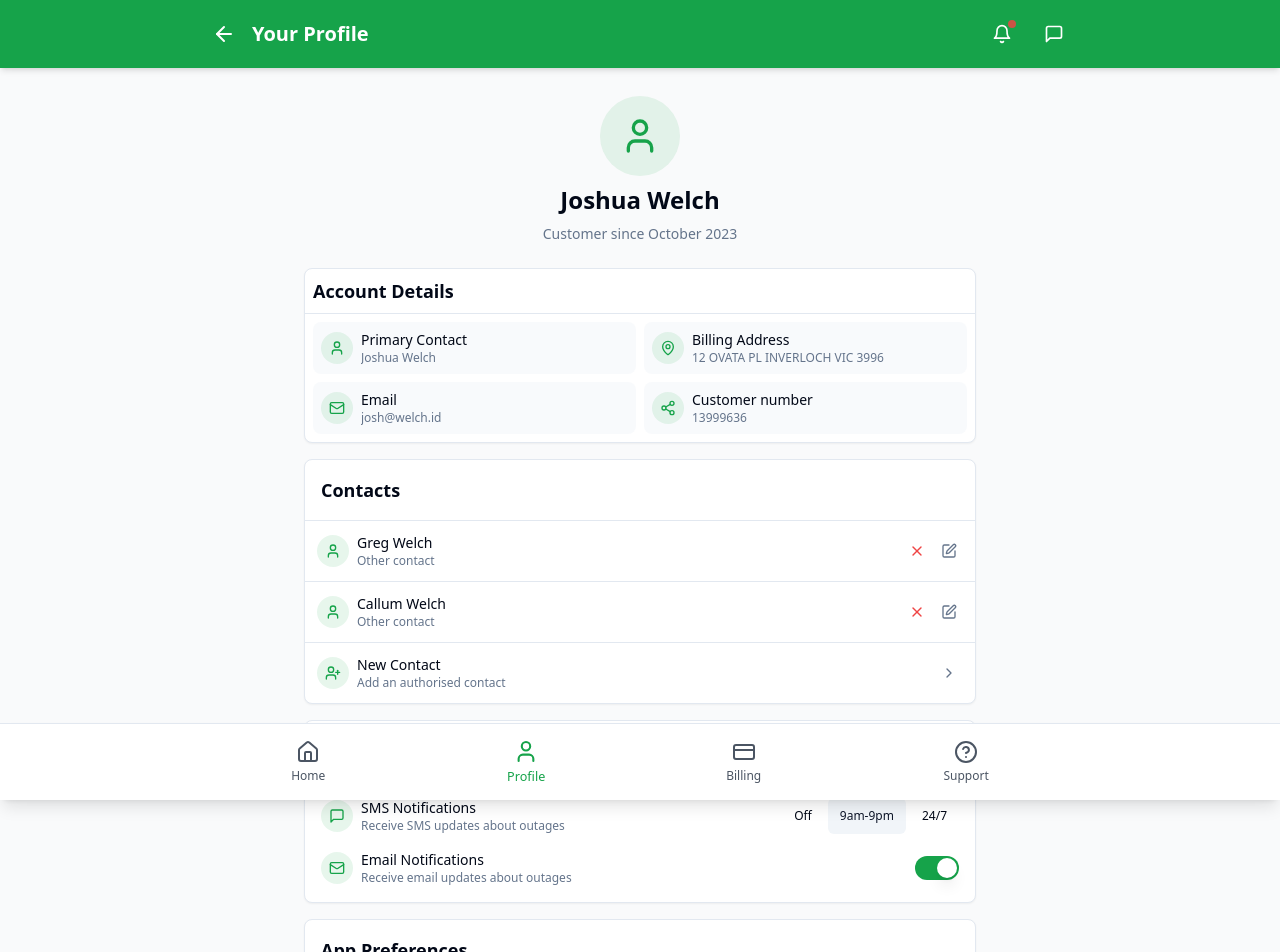
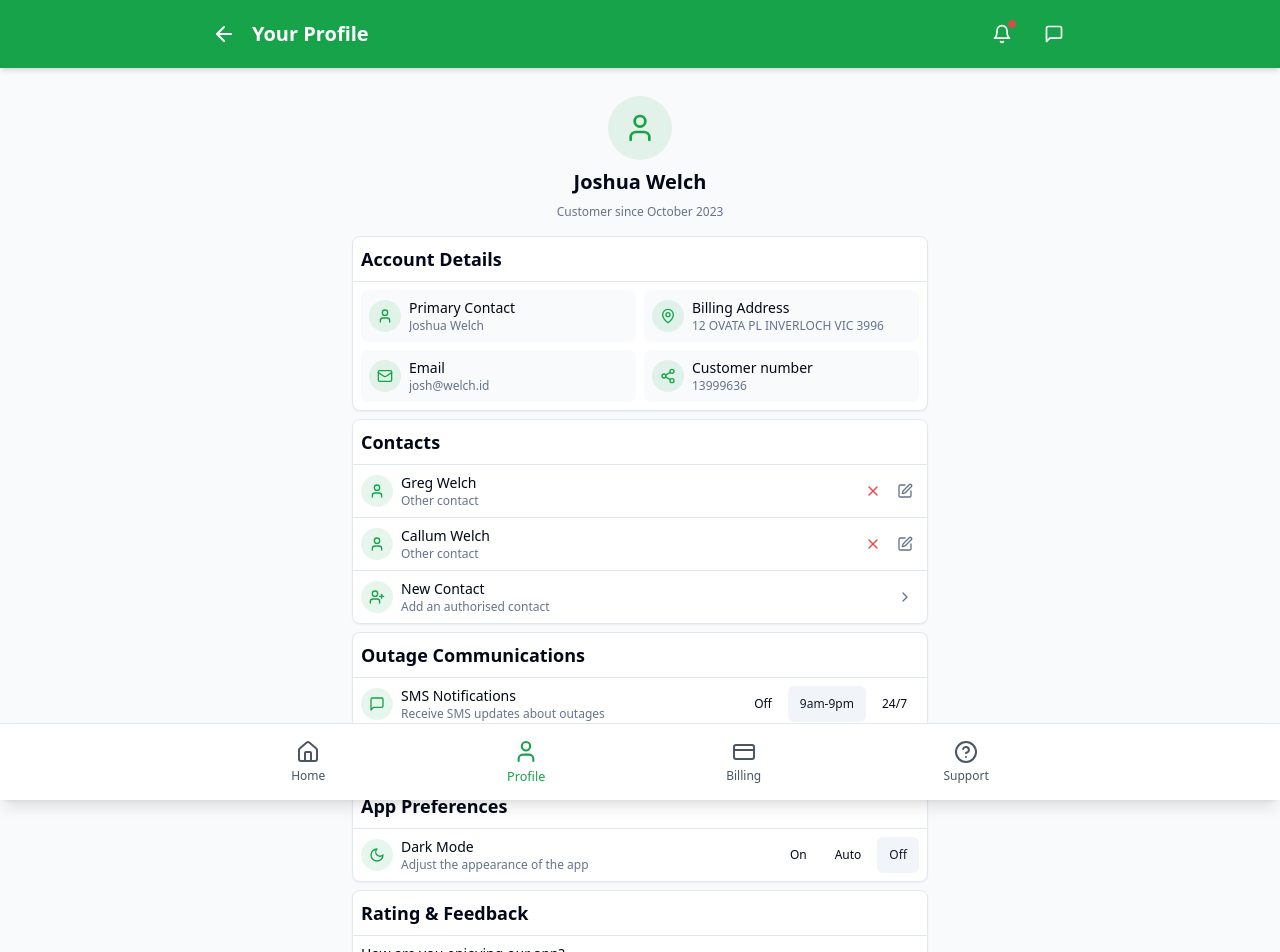
Before and after one commit to Josh-welch/api-connectivity-explorer, a React (Vite) app: page /profile in a window 1280 px wide. Shown: the top 952 px of the page. Built offline with nearby package versions, Linux system fonts and the light colour scheme.

Commit message:
Improve Profile Page UI Consistency
Adjusted spacing across all sections of the profile page to ensure a uniform appearance and enhance the overall user interface.
[skip gpt_engineer]

```diff
--- a/src/components/profile/AppPreferences.tsx
+++ b/src/components/profile/AppPreferences.tsx
@@ -10,18 +10,18 @@ interface AppPreferencesProps {
 const AppPreferences = ({ darkMode, setDarkMode }: AppPreferencesProps) => {
   return (
     <Card className="overflow-hidden">
-      <div className="p-4 border-b">
+      <div className="p-2 border-b">
         <h2 className="text-lg font-semibold">App Preferences</h2>
       </div>
-      <div className="p-4">
+      <div className="p-2">
         <div className="flex items-center justify-between">
           <div className="flex items-center gap-2">
             <div className="flex items-center justify-center size-8 rounded-full bg-primary/10">
               <Moon className="h-4 w-4 text-primary" />
             </div>
-            <div>
-              <p className="font-medium text-sm">Dark Mode</p>
-              <p className="text-xs text-muted-foreground">Adjust the appearance of the app</p>
+            <div className="min-w-0">
+              <p className="text-sm font-medium truncate">Dark Mode</p>
+              <p className="text-xs text-muted-foreground truncate">Adjust the appearance of the app</p>
             </div>
           </div>
           <div className="flex gap-1">
--- a/src/components/profile/CommunicationPreferences.tsx
+++ b/src/components/profile/CommunicationPreferences.tsx
@@ -18,18 +18,18 @@ const CommunicationPreferences = ({
 }: CommunicationPreferencesProps) => {
   return (
     <Card className="overflow-hidden">
-      <div className="p-4 border-b">
+      <div className="p-2 border-b">
         <h2 className="text-lg font-semibold">Outage Communications</h2>
       </div>
-      <div className="p-4 space-y-4">
+      <div className="p-2 space-y-2">
         <div className="flex items-center justify-between">
           <div className="flex items-center gap-2">
             <div className="flex items-center justify-center size-8 rounded-full bg-primary/10">
               <MessageSquare className="h-4 w-4 text-primary" />
             </div>
-            <div>
-              <p className="font-medium text-sm">SMS Notifications</p>
-              <p className="text-xs text-muted-foreground">Receive SMS updates about outages</p>
+            <div className="min-w-0">
+              <p className="text-sm font-medium truncate">SMS Notifications</p>
+              <p className="text-xs text-muted-foreground truncate">Receive SMS updates about outages</p>
             </div>
           </div>
           <div className="flex gap-1">
@@ -64,9 +64,9 @@ const CommunicationPreferences = ({
             <div className="flex items-center justify-center size-8 rounded-full bg-primary/10">
               <Mail className="h-4 w-4 text-primary" />
             </div>
-            <div>
-              <p className="font-medium text-sm">Email Notifications</p>
-              <p className="text-xs text-muted-foreground">Receive email updates about outages</p>
+            <div className="min-w-0">
+              <p className="text-sm font-medium truncate">Email Notifications</p>
+              <p className="text-xs text-muted-foreground truncate">Receive email updates about outages</p>
             </div>
           </div>
           <Switch checked={emailNotifications} onCheckedChange={setEmailNotifications} />
--- a/src/components/profile/ContactsList.tsx
+++ b/src/components/profile/ContactsList.tsx
@@ -15,19 +15,19 @@ interface ContactsListProps {
 const ContactsList = ({ contacts, setContacts }: ContactsListProps) => {
   return (
     <Card className="overflow-hidden">
-      <div className="p-4 border-b">
+      <div className="p-2 border-b">
         <h2 className="text-lg font-semibold">Contacts</h2>
       </div>
       <div className="divide-y">
         {contacts.map((contact, index) => (
-          <div key={index} className="p-3 flex items-center justify-between hover:bg-accent/50 transition-colors">
+          <div key={index} className="p-2 flex items-center justify-between hover:bg-accent/50 transition-colors">
             <div className="flex items-center gap-2">
               <div className="flex items-center justify-center size-8 rounded-full bg-primary/10">
                 <User className="h-4 w-4 text-primary" />
               </div>
-              <div>
-                <p className="font-medium text-sm">{contact.name}</p>
-                <p className="text-xs text-muted-foreground">{contact.type}</p>
+              <div className="min-w-0">
+                <p className="text-sm font-medium truncate">{contact.name}</p>
+                <p className="text-xs text-muted-foreground truncate">{contact.type}</p>
               </div>
             </div>
             <div className="flex gap-1">
@@ -40,14 +40,14 @@ const ContactsList = ({ contacts, setContacts }: ContactsListProps) => {
             </div>
           </div>
         ))}
-        <div className="p-3 flex items-center justify-between hover:bg-accent/50 transition-colors cursor-pointer">
+        <div className="p-2 flex items-center justify-between hover:bg-accent/50 transition-colors cursor-pointer">
           <div className="flex items-center gap-2">
             <div className="flex items-center justify-center size-8 rounded-full bg-primary/10">
               <UserPlus className="h-4 w-4 text-primary" />
             </div>
-            <div>
-              <p className="font-medium text-sm">New Contact</p>
-              <p className="text-xs text-muted-foreground">Add an authorised contact</p>
+            <div className="min-w-0">
+              <p className="text-sm font-medium truncate">New Contact</p>
+              <p className="text-xs text-muted-foreground truncate">Add an authorised contact</p>
             </div>
           </div>
           <Button variant="ghost" size="icon" className="size-7">
--- a/src/components/profile/ProfileHeader.tsx
+++ b/src/components/profile/ProfileHeader.tsx
@@ -6,12 +6,12 @@ interface ProfileHeaderProps {
 
 const ProfileHeader = ({ name }: ProfileHeaderProps) => {
   return (
-    <div className="text-center space-y-2 mb-6">
-      <div className="size-20 bg-primary/10 rounded-full mx-auto flex items-center justify-center">
-        <User className="h-10 w-10 text-primary" />
+    <div className="text-center space-y-2 mb-4">
+      <div className="size-16 bg-primary/10 rounded-full mx-auto flex items-center justify-center">
+        <User className="h-8 w-8 text-primary" />
       </div>
-      <h1 className="text-2xl font-bold">{name}</h1>
-      <p className="text-sm text-muted-foreground">Customer since October 2023</p>
+      <h1 className="text-xl font-bold">{name}</h1>
+      <p className="text-xs text-muted-foreground">Customer since October 2023</p>
     </div>
   );
 };
--- a/src/components/profile/RatingFeedback.tsx
+++ b/src/components/profile/RatingFeedback.tsx
@@ -10,11 +10,11 @@ interface RatingFeedbackProps {
 const RatingFeedback = ({ rating, setRating }: RatingFeedbackProps) => {
   return (
     <Card className="overflow-hidden">
-      <div className="p-4 border-b">
+      <div className="p-2 border-b">
         <h2 className="text-lg font-semibold">Rating & Feedback</h2>
       </div>
-      <div className="p-4 space-y-3">
-        <p className="font-medium text-sm">How are you enjoying our app?</p>
+      <div className="p-2 space-y-2">
+        <p className="text-sm font-medium">How are you enjoying our app?</p>
         <div className="flex gap-1">
           {[1, 2, 3, 4, 5].map((star) => (
             <Button
@@ -22,10 +22,10 @@ const RatingFeedback = ({ rating, setRating }: RatingFeedbackProps) => {
               variant="ghost"
               size="icon"
               onClick={() => setRating(star)}
-              className="size-8"
+              className="size-7"
             >
               <Star
-                className={`h-5 w-5 ${rating >= star ? 'fill-primary text-primary' : 'text-muted-foreground'}`}
+                className={`h-4 w-4 ${rating >= star ? 'fill-primary text-primary' : 'text-muted-foreground'}`}
               />
             </Button>
           ))}
--- a/src/pages/Profile.tsx
+++ b/src/pages/Profile.tsx
@@ -25,7 +25,7 @@ const Profile = () => {
   };
 
   return (
-    <div className="space-y-4 max-w-2xl mx-auto pb-8">
+    <div className="space-y-2 max-w-xl mx-auto pb-8">
       <ProfileHeader name={accountDetails.name} />
 
       <AccountDetails {...accountDetails} />
```
